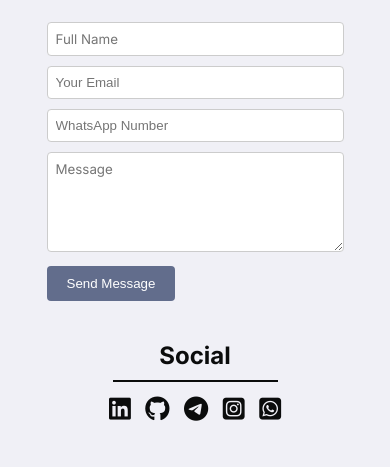
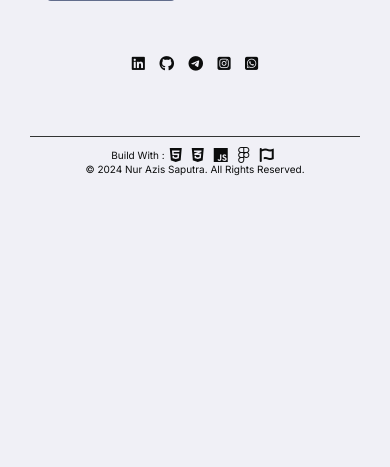
Before and after one commit to nuazsa/nuazsa.github.io, a PHP site: page / in a window 390 px wide. Shown: the part 4228-4695 px from the top of the page. After the commit the page ends 4404 px from the top, so only its background shows below. Run offline with PHP 8.4, Linux system fonts and the light colour scheme.

Commit message:
added footer section and bug fix

```diff
--- a/css/style.css
+++ b/css/style.css
@@ -468,23 +468,9 @@
     justify-content: center;
 }
 
-#contact .row .col span {
-    margin: 10px;
-    height: 2px;
-    width: 50%;
-    background-color: var(--secondary-color);
-}
-
 
 #contact iframe {
     width: 80%;
-    border-radius: 0 25% 0 25%;
-}
-
-#contact i {
-    color: var(--secondary-color);
-    font-size: 25px;
-    margin: 5px;
 }
 
 form {
@@ -529,6 +515,47 @@
 
 input#name {
     font-family: "Inter", sans-serif;
+}
+
+#contact .col:last-child .container {
+    display: flex;
+    flex-direction: column;
+    align-items: center;
+    padding: 10px 30px;
+}
+
+#contact i {
+    color: var(--secondary-color);
+    font-size: 25px;
+    margin: 5px;
+    cursor: pointer;
+}
+
+
+/* FOOTER */
+#footer {
+    margin-top: 30px;
+    padding: 10px;
+    border-top: 1px solid var(--paragraph-color);
+}
+
+#footer p {
+    color: var(--secondary-color);
+}
+
+#footer {
+    display: flex;
+    justify-content: space-between;
+}
+
+#footer .col:first-child {
+    display: flex;
+    align-items: center;
+}
+
+#footer .col:first-child i {
+    margin: 0 5px;
+    color: var(--secondary-color);
 }
 
 /* Media queries */
@@ -689,6 +716,17 @@
         margin: 20px 0;
     }
 
+    #contact .row .col span {
+        margin: 5px;
+        height: 1px;
+    }
+
+    #contact i {
+        font-size: 15px;
+        margin: 5px;
+    }
+
+
 }
 
 @media screen and (max-width: 568px) {
@@ -733,4 +771,18 @@
         /* background:linear-gradient(45deg, blueviolet, lightgreen); */
         padding:15px 0;
     }
+
+    #contact iframe {
+        width: 90%;
+        height: 80%;
+    }
+
+    #footer {
+        flex-direction: column;
+        align-items: center;
+    }
+
+    #footer p {
+        font-size: 10px;
+    }
 }
--- a/index.html
+++ b/index.html
@@ -50,7 +50,6 @@
                     </div>
                 </li>
             </ul>
-
         </div>
     </section>
 
@@ -209,17 +208,6 @@
                                 accusantium quae! Est cupiditate esse odio.</p>
                         </td>
                     </tr>
-                    <!-- <tr>
-                        <td><img src="asset/certified/thumbnail.jpg"></td>
-                        <td>
-                            <h4>Cisco Networking Academy</h4>
-                            <p>Issued :</p>
-                        </td>
-                        <td>
-                        <h5>Backend Developer</h5>
-                        <p>Lorem ipsum dolor sit amet consectetur adipisicing elit. Similique impedit numquam incidunt libero ipsa odit laudantium dolore illum aperiam ad neque a consequuntur, minus adipisci in maxime iure commodi architecto tempore repellat sequi, cupiditate accusantium quae! Est cupiditate esse odio.</p>
-                        </td>
-                    </tr> -->
                 </table>
             </div>
         </div>
@@ -279,8 +267,7 @@
                 </form>
             </div>
             <div class="col">
-                <h1>Social</h1>
-                <span></span>
+                <div class="container">
                     <div class="social-icon">
                         <a href="https://www.linkedin.com/in/nurazissaputra/"><i class="fa-brands fa-linkedin"></i></a>
                         <a href="https://github.com/nuazsa"><i class="fa-brands fa-github"></i></a>
@@ -290,10 +277,23 @@
                     </div>
                 </div>
             </div>
+        </div>
     </section>
 
-    <section id="lokasi" class="lokasi">
 
+    <!-- FOOTER -->
+    <section class="footer" id="footer">
+        <div class="col">
+            <p>Build With :</p>
+            <i class="fa-brands fa-html5"></i>
+            <i class="fa-brands fa-css3-alt"></i>
+            <i class="fa-brands fa-js"></i>
+            <i class="fa-brands fa-figma"></i>
+            <i class="fa-solid fa-font-awesome"></i>
+        </div>
+        <div class="col">
+            <p>© 2024 Nur Azis Saputra. All Rights Reserved.</p>
+        </div>
     </section>
 
     <!-- JavaScript -->
```
Lines whose indentation alone changed are shown as unchanged.
